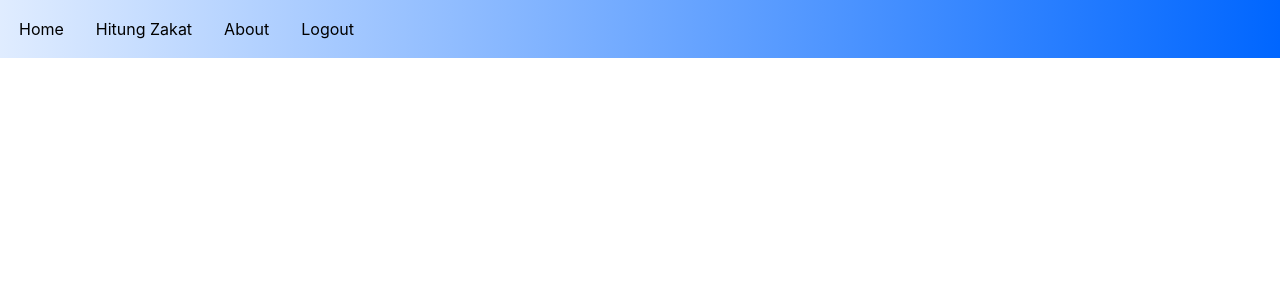
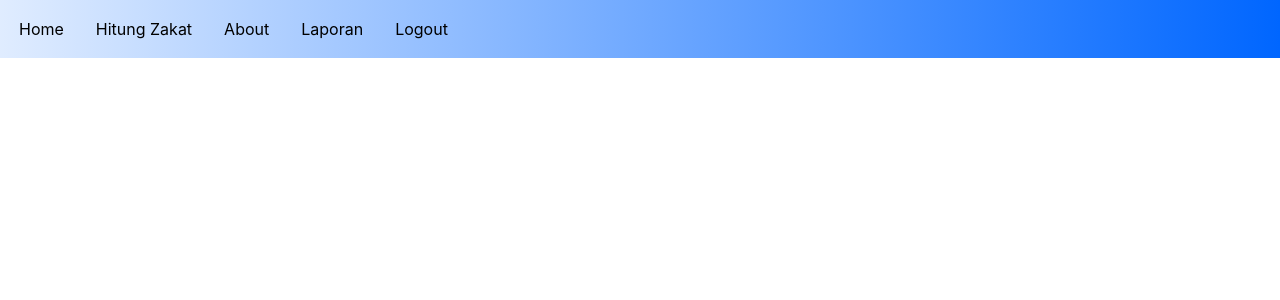
Before and after one commit to dhiandraaa/UTP_Pemweb, a PHP site: page /header.php in a window 1280 px wide. Shown: the top 300 px of the page. Run offline with PHP 8.4, Linux system fonts and the light colour scheme.

Commit message:
Update header.php

```diff
--- a/header.php
+++ b/header.php
@@ -17,6 +17,7 @@
         <li><a class="active" href="index.php">Home</a></li>
         <li><a href="kalkulator.php">Hitung Zakat</a></li>
         <li><a href="about.php">About</a></li>
+        <li><a href="laporan.php">Laporan</a></li>
         <li><a href="logout.php">Logout</a></li>
     </ul>
   </div>
```
